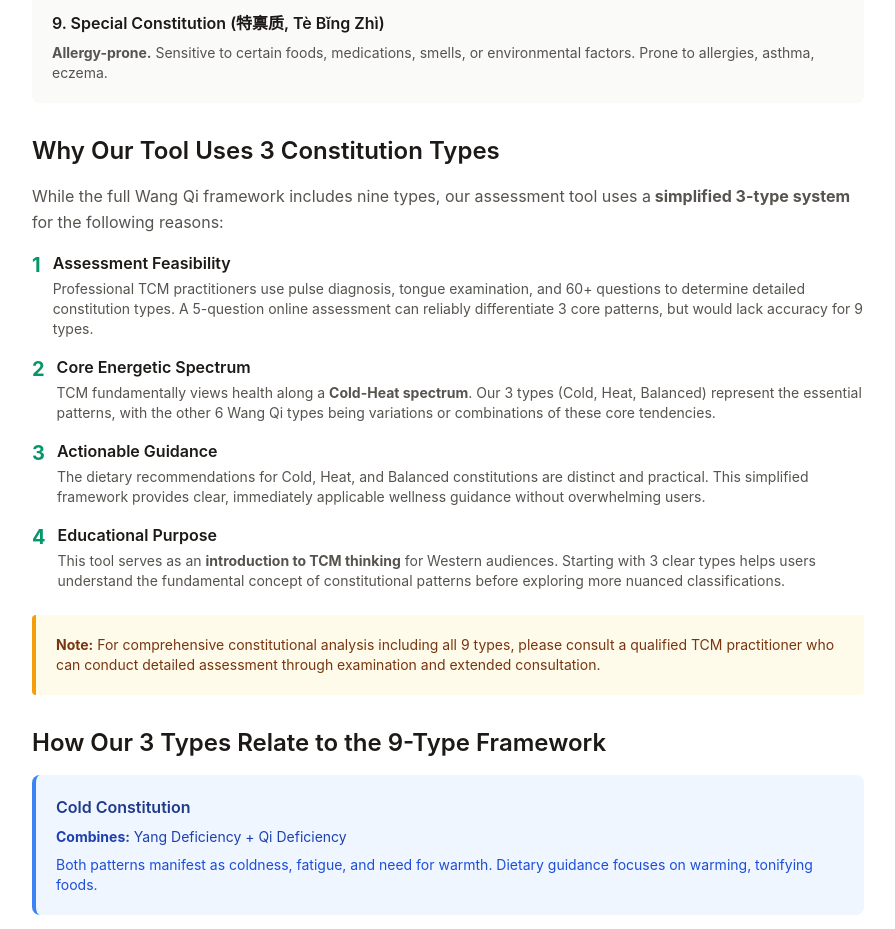
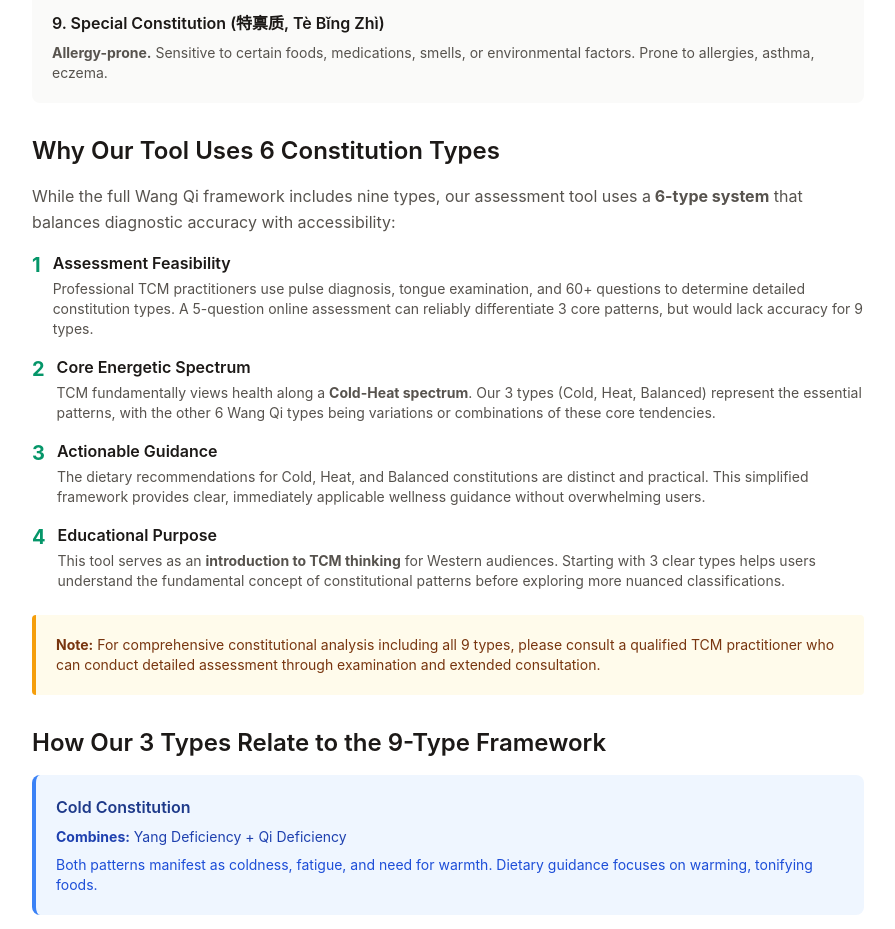
Before and after one commit to shufanfan/Food-Therapy---Traditional-Chinese-Medicine-TCM-Health-Insights-for-Modern-Life, a React (Create React App) app: page /about-tcm in a window 1280 px wide. Shown: the part 1880-2809 px from the top of the page, without its empty margins (192-1087 px from the left). Built offline with nearby package versions, Linux system fonts and the light colour scheme.

Commit message:
Update About TCM page to reflect 6-type assessment (Sprint 4 Item 8)

```diff
--- a/src/components/AboutTCM.tsx
+++ b/src/components/AboutTCM.tsx
@@ -186,12 +186,12 @@ const AboutTCM = () => {
           {/* Why We Simplified */}
           <section>
             <h2 className="text-2xl font-semibold text-stone-900 mb-4">
-              Why Our Tool Uses 3 Constitution Types
+              Why Our Tool Uses 6 Constitution Types
             </h2>
             <p className="text-stone-600 leading-relaxed mb-4">
               While the full Wang Qi framework includes nine types, our
-              assessment tool uses a<strong> simplified 3-type system</strong>{' '}
-              for the following reasons:
+              assessment tool uses a<strong> 6-type system</strong> that
+              balances diagnostic accuracy with accessibility:
             </p>
 
             <div className="space-y-4">
```
